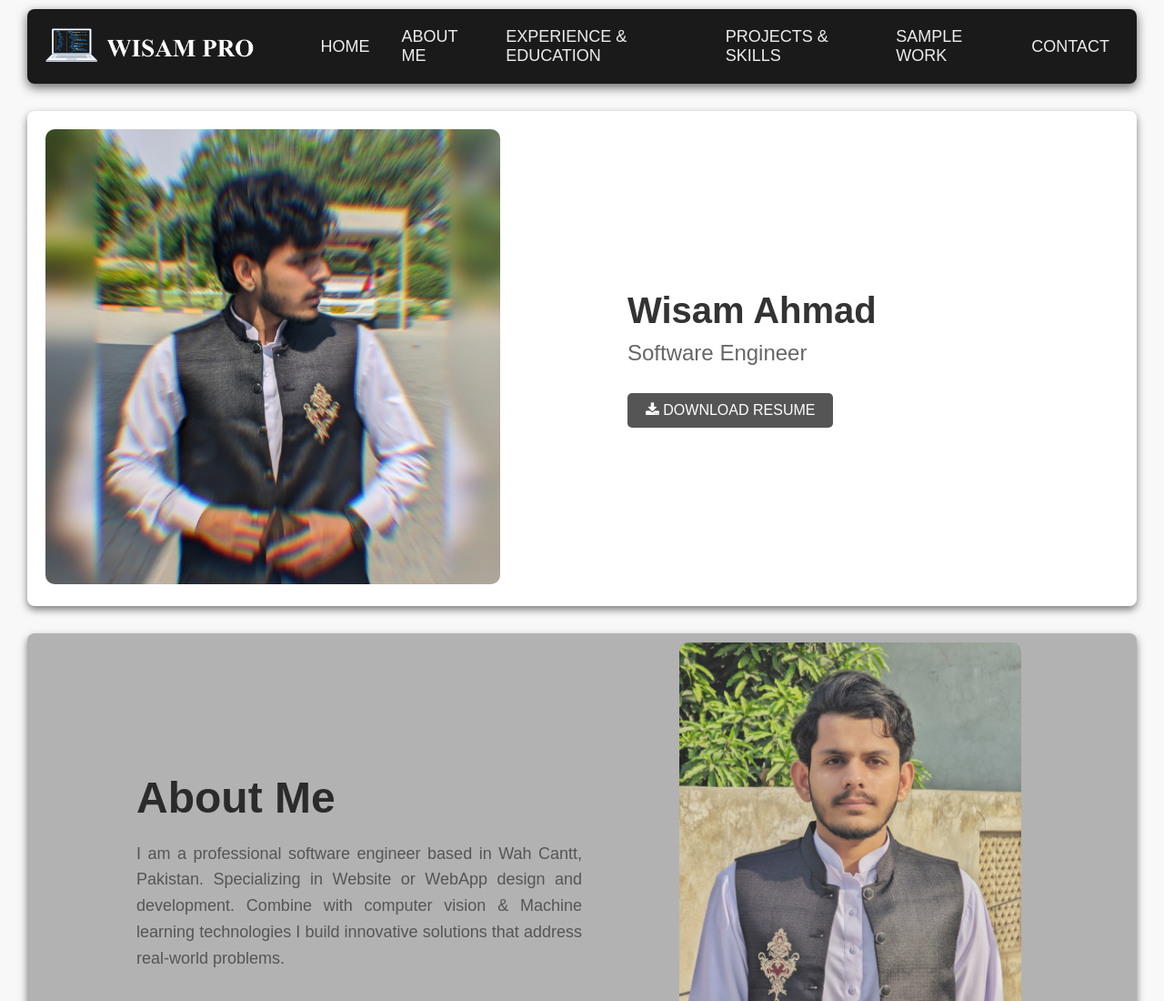
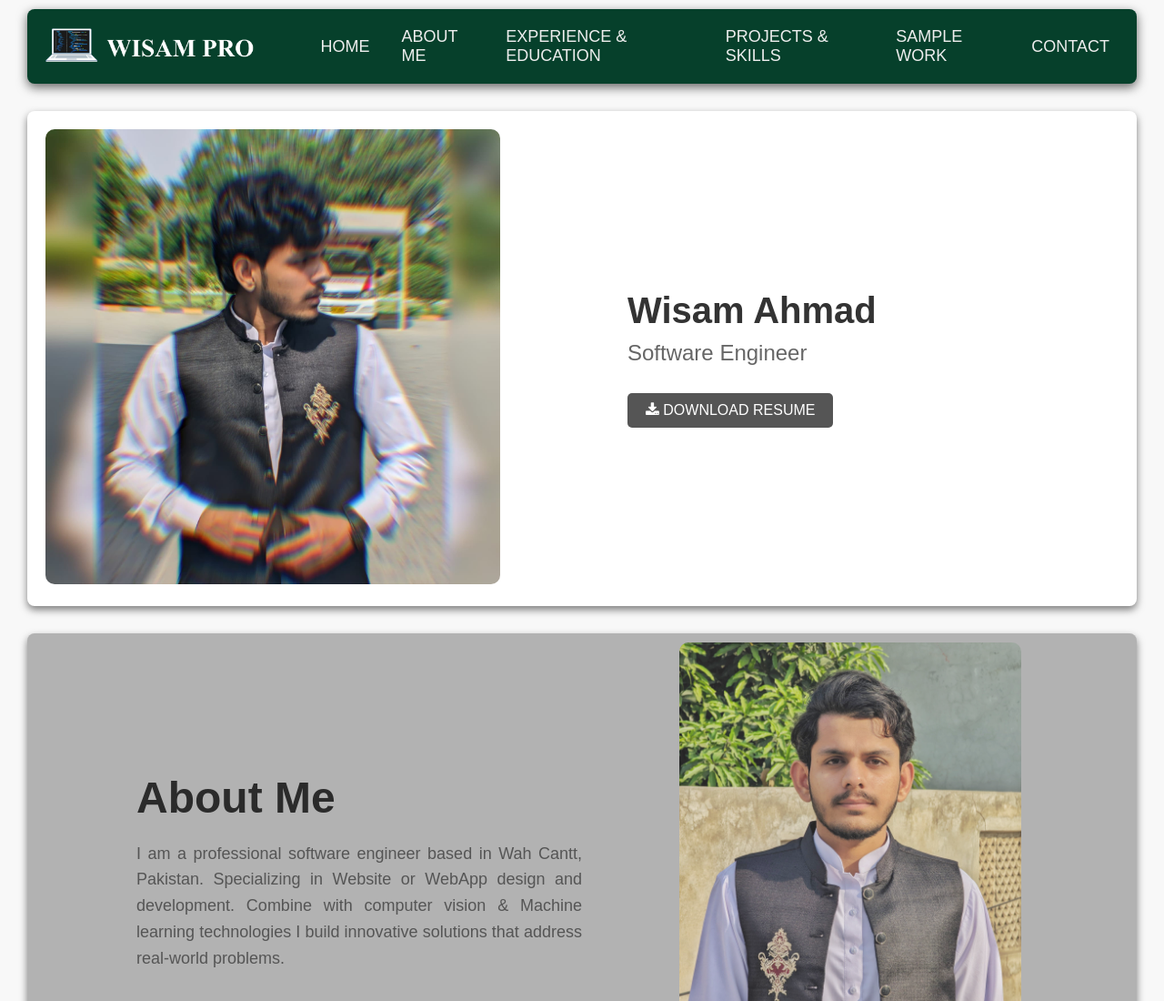
Before and after one commit to wisamahmad07/Wisam-portfolio, a plain HTML site: page index.html in a window 1280 px wide. Shown: the top 1100 px of the page at 91% size. Drawn offline with Linux system fonts and the light colour scheme.

Commit message:
color to #06402b

```diff
--- a/styles.css
+++ b/styles.css
@@ -43,7 +43,7 @@ body {
 /* Navbar css */
 #page0 .container {
   margin-top: 10px;
-  background-color: #1a1a1a;
+  background-color: #06402b;
   border-radius: 8px;
   display: flex;
   align-items: center;
```
